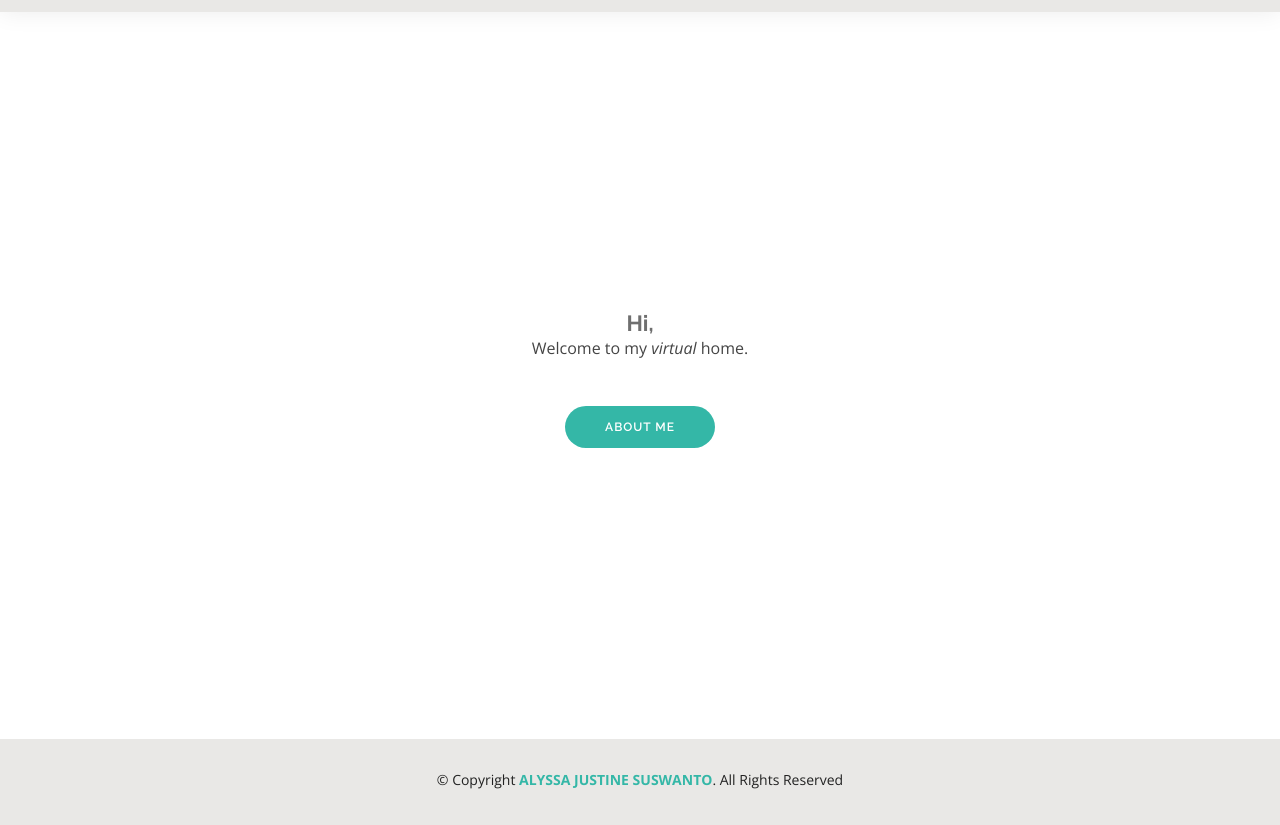
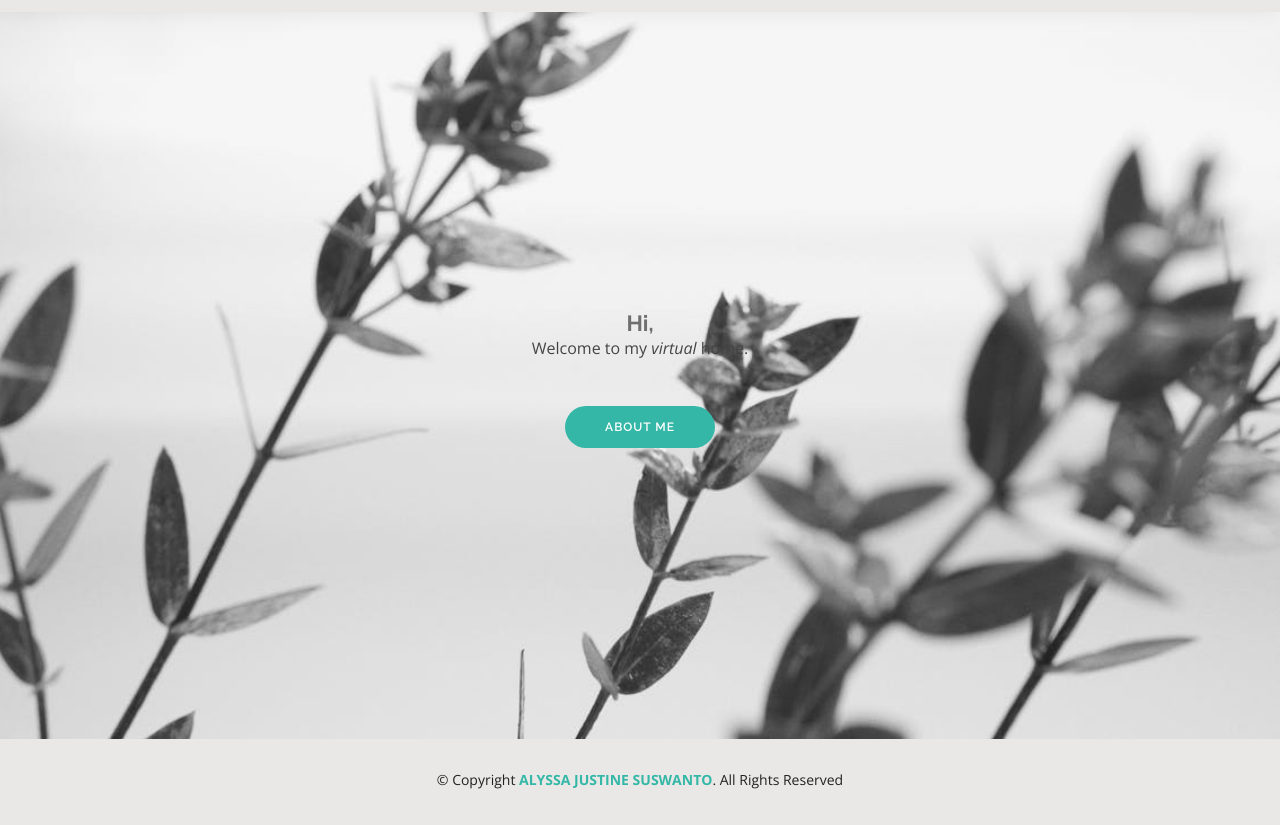
Before and after one commit to alyssajustine/alyssa.github.io, a plain HTML site: page index.html in a window 1280 px wide. Shown: the part 61-886 px from the top of the page. Drawn offline with nearby package versions, Linux system fonts and the light colour scheme.

Commit message:
Update style.css

```diff
--- a/assets/css/style.css
+++ b/assets/css/style.css
@@ -431,7 +431,7 @@ h6 {
 #hero {
   width: 100%;
   height: 100vh;
-  background: url("../img/pexels-photo-7815405") top right;
+  background: url("../img/pexels-photo-7815405.jpeg") top right;
   background-size: cover;
 }
 
```
